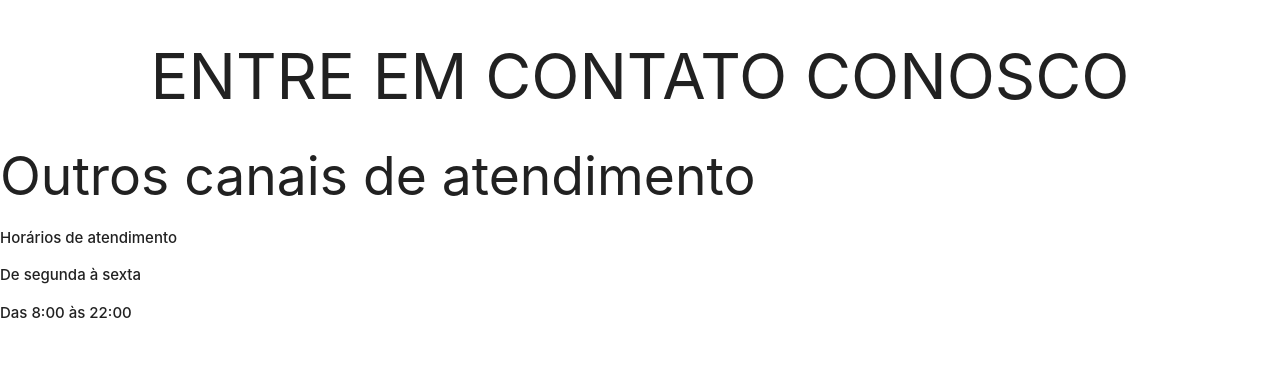
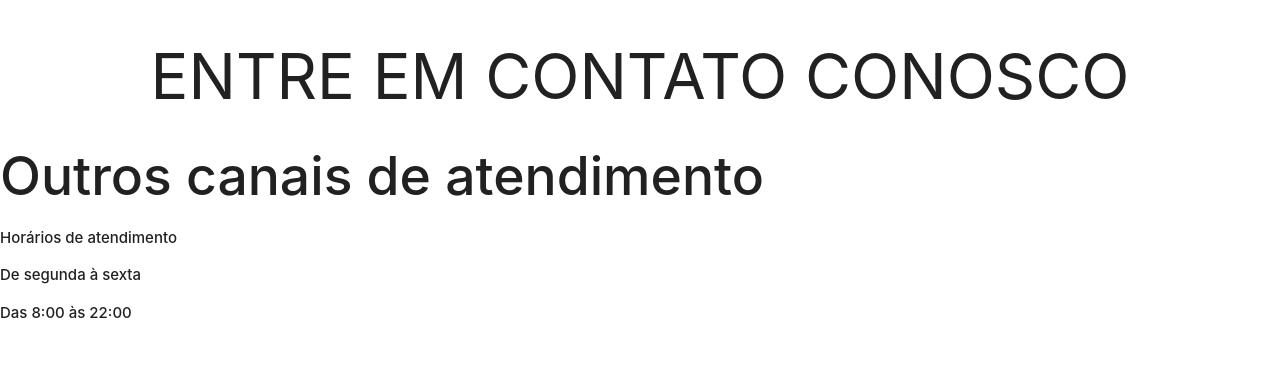
Before and after one commit to Emesson-cmd/projeto_contato, a plain HTML site: page Projeto_contato/index.html in a window 1280 px wide. Shown: the top 374 px of the page. Drawn offline with Linux system fonts and the light colour scheme.

Commit message:
strong outros acanis de atendimento

```diff
--- a/Projeto_contato/index.html
+++ b/Projeto_contato/index.html
@@ -15,7 +15,7 @@
 <body>
     <h1 style="text-align: center;">ENTRE EM CONTATO CONOSCO</h1>
 
-    <h2>Outros canais de atendimento</h2>
+    <h2><strong>Outros canais de atendimento</strong></h2>
 
         <ul>
             <li><Strong>Horários de atendimento</Strong></li>
```
